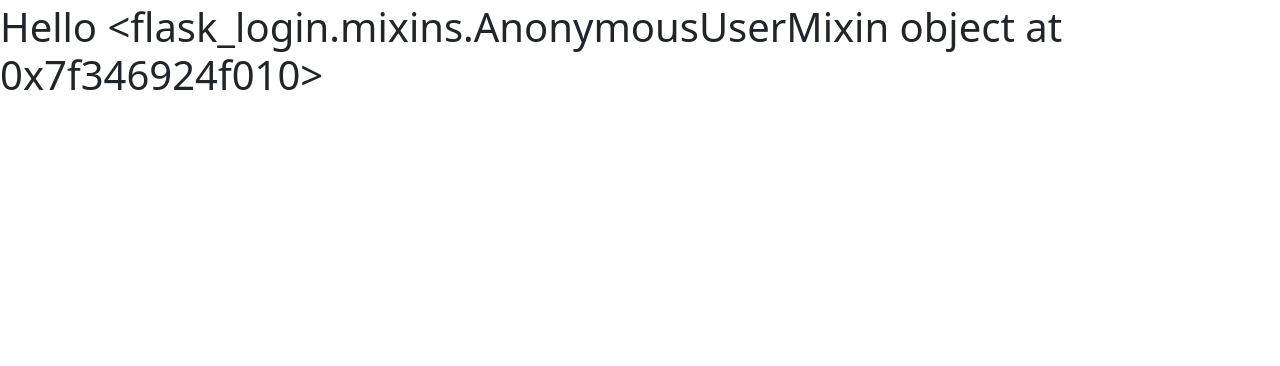
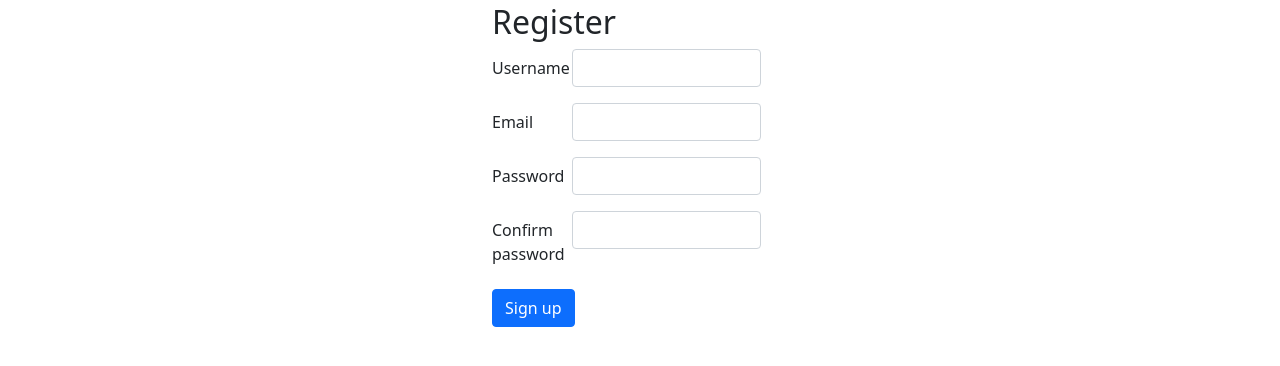
Before and after one commit to zxcumarik/culinary_recipes, a Flask app: page /sign in a window 1280 px wide. Shown: the part 53-419 px from the top of the page. Run offline with Flask 3, Linux system fonts and the light colour scheme.

Commit message:
'culinary'

```diff
--- a/app/routes.py
+++ b/app/routes.py
@@ -6,29 +6,28 @@
 from .forms import RecipesForm, SignForm, LoginForm
 
 
-@login_required
 @app.route('/')
 def home():
     recipes = db.session.scalars(sa.select(Recipes)).all()
     return render_template('home.html', recipes=recipes)
 
 
-@app.route('/login', methods=['POST', 'GET'])
-def login_up():
+@app.route('/login', methods=['GET', 'POST'])
+def login():
     if current_user.is_authenticated:
         return redirect(url_for('home'))
     form = LoginForm()
     if form.validate_on_submit():
         user = db.session.scalar(sa.select(User).where(User.email == form.email.data))
         if user is None or not user.check_password(form.password.data):
-            return redirect(url_for('login_up'))
+            return redirect(url_for('login'))
         login_user(user)
         return redirect(url_for('home'))
-    return render_template('home.html', form=form)
+    return render_template('login_up.html', form=form)
 
 
-@app.route('/sign', methods=['POST', 'GET'])
-def sign_up():
+@app.route('/sign', methods=['GET', 'POST'])
+def sign():
     if current_user.is_authenticated:
         return redirect(url_for('home'))
     form = SignForm()
@@ -37,12 +36,12 @@
         user.set_password(form.password.data)
         db.session.add(user)
         db.session.commit()
-        return redirect(url_for('login_up'))
-    return render_template('home.html', form=form)
+        return redirect(url_for('login'))
+    return render_template('sign_up.html', form=form)
 
 
 @login_required
 @app.route('/logout')
 def logout():
     logout_user()
-    return render_template('sign.html')
+    return render_template('sign_up.html')
--- a/app/templates/base.html
+++ b/app/templates/base.html
@@ -32,10 +32,10 @@
                     </li>
                     {% else %}
                     <li class="nav-item">
-                        <a class="nav-link" href="{{ url_for('login_up') }}">Login up</a>
+                        <a class="nav-link" href="{{ url_for('login') }}">Login up</a>
                     </li>
                     <li class="nav-item">
-                        <a class="nav-link text-info" href="{{ url_for('sign_up') }}">Sign up</a>
+                        <a class="nav-link text-info" href="{{ url_for('sign') }}">Sign up</a>
                     </li>
                     {% endif %}
                     </li>
--- a/app/templates/sign_up.html
+++ b/app/templates/sign_up.html
@@ -1,26 +1,50 @@
-{% extends 'base.html' %}}
+{% extends 'base.html' %}
 
 {% block content %}
-<div class="container w-25 mt-3">
-    <h1>Login</h1>
+<div class="container w-25">
+    <h2>Register</h2>
     <form method="post">
         {{ form.hidden_tag() }}
-        <p>
-            {{ form.username.label(class='col-sm-3 col-form-label') }}
-            {{ form.username(class='form-control') }}
-        </p>
-        <p>
-            {{ form.email.label(class='col-sm-3 col-form-label') }}
-            {{ form.email(class='form-control') }}
-        </p>
-        <p>
-            {{ form.password.label(class='col-sm-3 col-form-label') }}
-            {{ form.password(class='form-control') }}
-        </p>
-        <p>
-            {{ form.confirmed_password.label(class='col-sm-3 col-form-label') }}
-            {{ form.confirmed_password(class='form-control') }}
-        </p>
+        <div class="row mb-3">
+            {{ form.username.label(class="col-sm-3 col-form-label") }}
+            <div class="col-sm-8">
+                {{ form.username(class="form-control") }}
+            </div>
+            <br>
+            {% for error in form.username.errors %}
+            <span>{{ error }}</span>
+            {% endfor %}
+        </div>
+        <div class="row mb-3">
+            {{ form.email.label(class="col-sm-3 col-form-label") }}
+            <div class="col-sm-8">
+                {{ form.email(class="form-control") }}
+            </div>
+            <br>
+            {% for error in form.email.errors %}
+            <span>{{ error }}</span>
+            {% endfor %}
+        </div>
+        <div class="row mb-3">
+            {{ form.password.label(class="col-sm-3 col-form-label") }}
+            <div class="col-sm-8">
+                {{ form.password(class="form-control") }}
+            </div>
+            <br>
+            {% for error in form.password.errors %}
+            <span class="text-danger mt-3">{{ error }}</span>
+            {% endfor %}
+        </div>
+        <div class="row mb-3">
+            {{ form.confirmed_password.label(class="col-sm-3 col-form-label") }}
+            <div class="col-sm-8">
+                {{ form.confirmed_password(class="form-control") }}
+            </div>
+            <br>
+            {% for error in form.confirmed_password.errors %}
+            <span class="invalid-feedback">{{ error }}</span>
+            {% endfor %}
+        </div>
         <div>
             {{ form.submit(class="btn btn-primary mb-3") }}
         </div>
```
Also changed, not shown: app/templates/login_up.html (+6 -6 lines).
